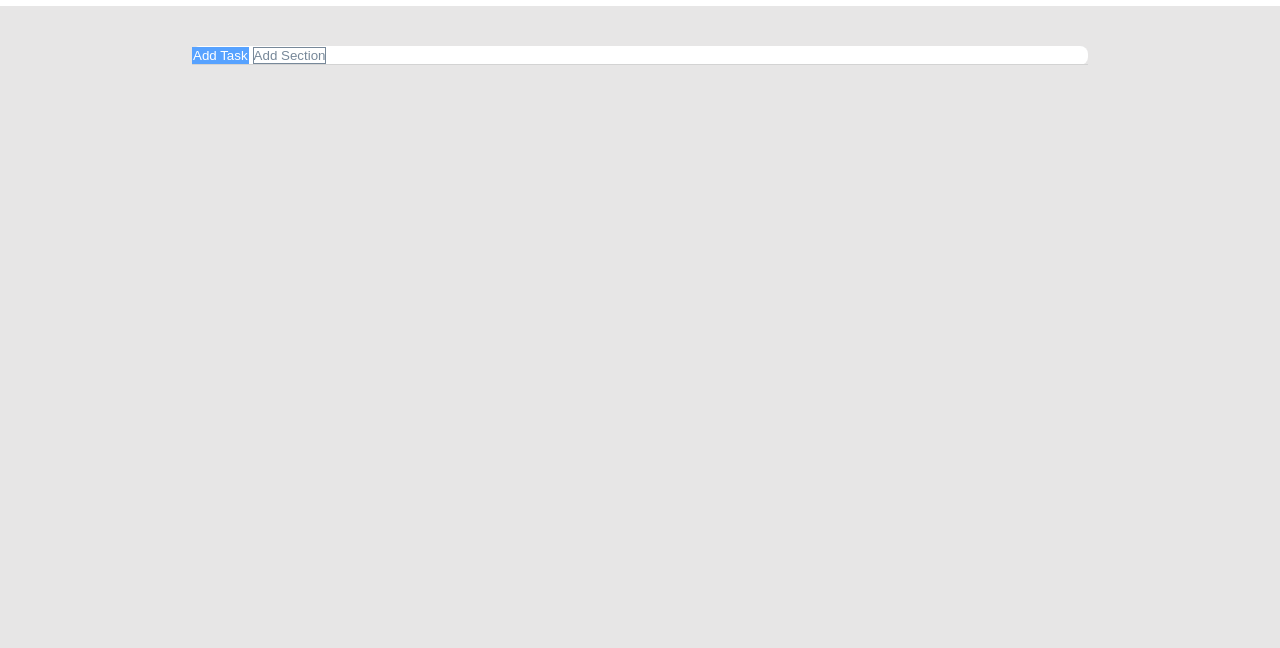
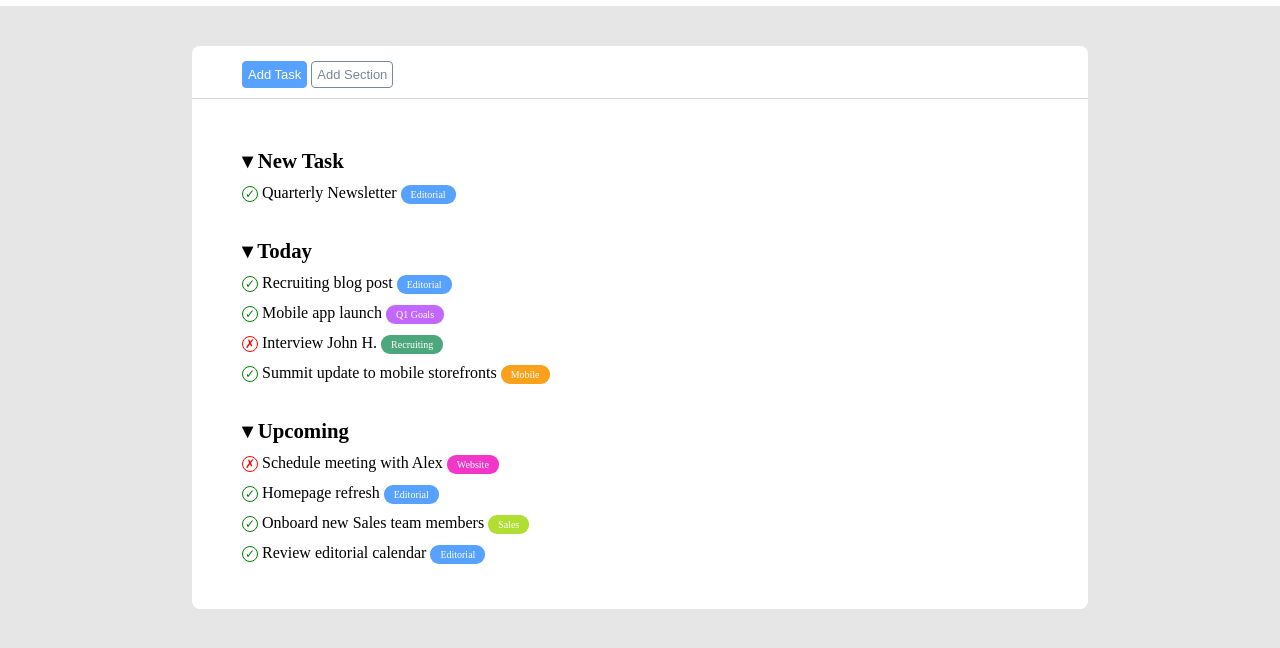
Before and after one commit to bertellimatteo/html-css-toboolist, a plain HTML site: page index.html in a window 1280 px wide. Shown: the part 64-712 px from the top of the page. Drawn offline with Linux system fonts and the light colour scheme.

Commit message:
end the site

```diff
--- a/asset/css/style.css
+++ b/asset/css/style.css
@@ -17,11 +17,11 @@
   --body-bg: #e7e6e6;
   --bg-white: white;
   --bg-lightblue: rgb(87 162 255);
-  --bg-rose: rgb(195, 104, 255);
+  --bg-purple: rgb(195, 104, 255);
   --bg-green: rgb(76, 167, 124);
   --bg-orange: rgb(250, 161, 28);
   --bg-fuchsia: rgb(241, 54, 201);
-  --bg-water_green: rgb(198, 241, 79);
+  --bg-water_green: rgb(176, 222, 50);
 
   /* border  */
   --btn-lightgrey-border: lightslategrey;
@@ -76,12 +76,20 @@
   border-radius: 0.5rem;
 }
 
+.container{
+  padding: 15px 0 10px 50px;
+}
+
+ /* #region button */
 .container-btn{
   border-bottom: 1px solid var(--border-buttons);
+  vertical-align: middle;
 }
 
 .btn{
-
+  border-radius: 0.25rem;
+  padding: 5px 5px;
+  font-size: small;
 }
 
 .add-task{
@@ -96,4 +104,83 @@
   background-color: var(--bg-white);
 }
 
+ /* #endregion button */
+
+/* #region list */
+
+.container-list{
+ margin-bottom: 35px;
+ margin-top: 35px;
+}
+
+.list-title{
+ height: 30px;
+ font-size: 1.3em;
+ margin-bottom: 5px;
+ padding: auto;
+}
+
+.task-item{
+  height: 20px;
+  margin-bottom: 10px;
+}
+
+.status{
+ display: inline-block;
+ border-radius: 50%;
+ text-align: center;
+ width: 16px;
+ height: 16px;
+ font-size: 12px;
+}
+
+.done{
+  color: var(--text-green);
+  border: 1px solid var(--border-green);
+}
+
+.undone{
+  color: var(--text-red);
+  border: 1px solid var(--border-red);
+}
+
+.task-text{
+ font-weight: 500;
+}
+
+.badge{
+  padding: 4px 10px;
+  font-size: 10px;
+  border-radius: 9px;
+  color: white;
+  border-color: transparent;
+}
+
+.editorial{
+  background-color: var(--bg-lightblue);
+}
+
+.q1-Goals{
+ background-color: var(--bg-purple);
+}
+
+.recruiting{
+  background-color: var(--bg-green);
+}
+
+.mobile{
+  background-color: var(--bg-orange);
+}
+
+.website{
+  background-color: var(--bg-fuchsia);
+}
+
+.sales{
+  background-color: var(--bg-water_green);
+}
+
+
+/* #endregion list */
+
 /* #endregion main */
--- a/index.html
+++ b/index.html
@@ -23,10 +23,44 @@
   <main class="main">
 
     <!-- button -->
-    <section class="container-btn">
+    <section class="container container-btn">
 
       <button class="btn add-task">Add Task</button>
       <button class="btn add-section">Add Section</button>
+
+    </section>
+
+    <section class="container">
+
+      <!-- list new task  -->
+      <div class="container-list">
+
+        <h3 class="list-title">&dtrif; New Task</h3>
+        <div class="task-item"><div class="status done"> &check; </div> <span class="task-text">Quarterly Newsletter</span> <span class="badge editorial">Editorial</span></div>
+
+      </div>
+
+      <!-- list today -->
+      <div class="container-list">
+
+        <h3 class="list-title">&dtrif; Today</h3>
+        <div class="task-item"><div class="status done"> &check; </div> <span class="task-text">Recruiting blog post</span> <span class="badge editorial">Editorial</span></div>
+        <div class="task-item"><div class="status done"> &check; </div> <span class="task-text">Mobile app launch</span> <span class="badge q1-Goals">Q1 Goals</span></div>
+        <div class="task-item"><div class="status undone"> &cross; </div> <span class="task-text">Interview John H.</span> <span class="badge recruiting">Recruiting</span></div>
+        <div class="task-item"><div class="status done"> &check; </div> <span class="task-text">Summit update to mobile storefronts</span> <span class="badge mobile">Mobile</span></div>
+
+      </div>
+
+      <!-- list upcoming -->
+      <div class="container-list">
+
+        <h3 class="list-title">&dtrif; Upcoming</h3>
+        <div class="task-item"><div class="status undone"> &cross; </div> <span class="task-text">Schedule meeting with Alex</span> <span class="badge website">Website</span></div>
+        <div class="task-item"><div class="status done"> &check; </div> <span class="task-text">Homepage refresh</span> <span class="badge editorial">Editorial</span></div>
+        <div class="task-item"><div class="status done"> &check; </div> <span class="task-text">Onboard new Sales team members</span> <span class="badge sales">Sales</span></div>
+        <div class="task-item"><div class="status done"> &check; </div> <span class="task-text">Review editorial calendar</span> <span class="badge editorial">Editorial</span></div>
+
+      </div>
 
     </section>
 
```
